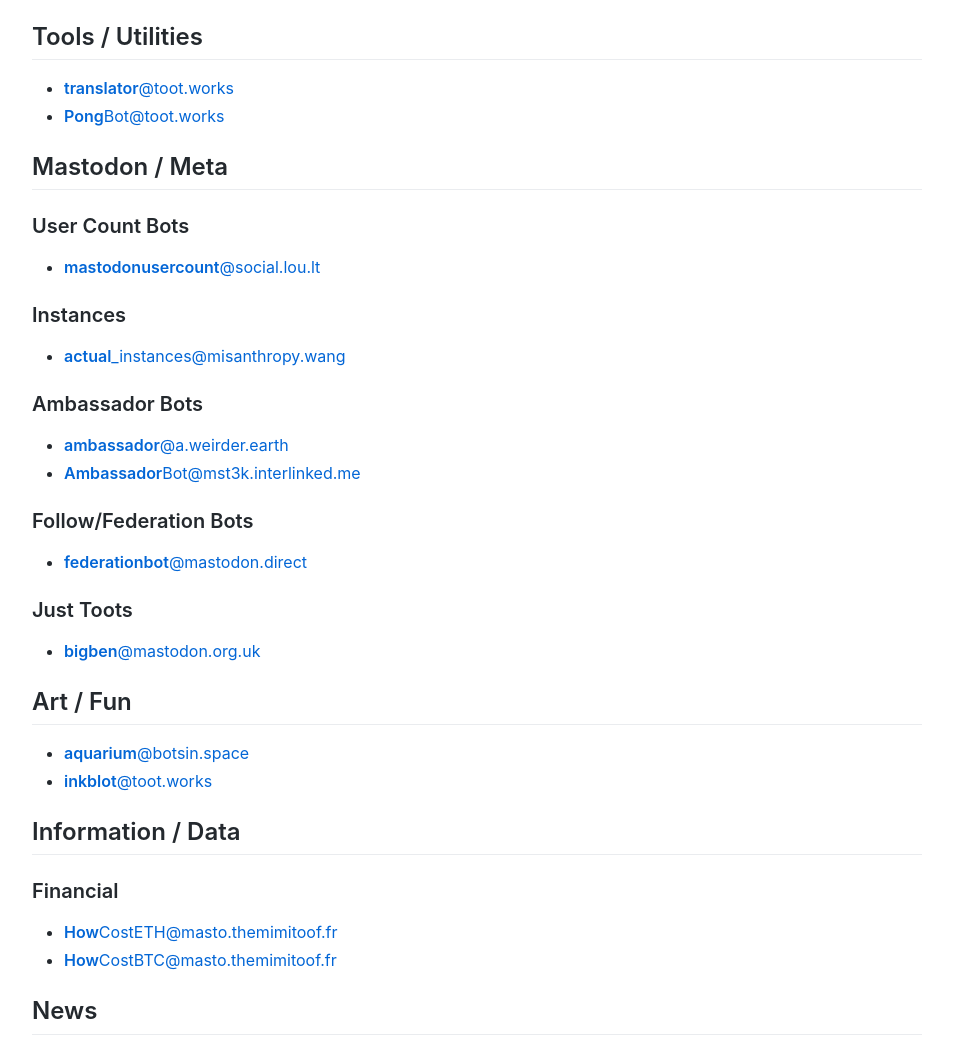
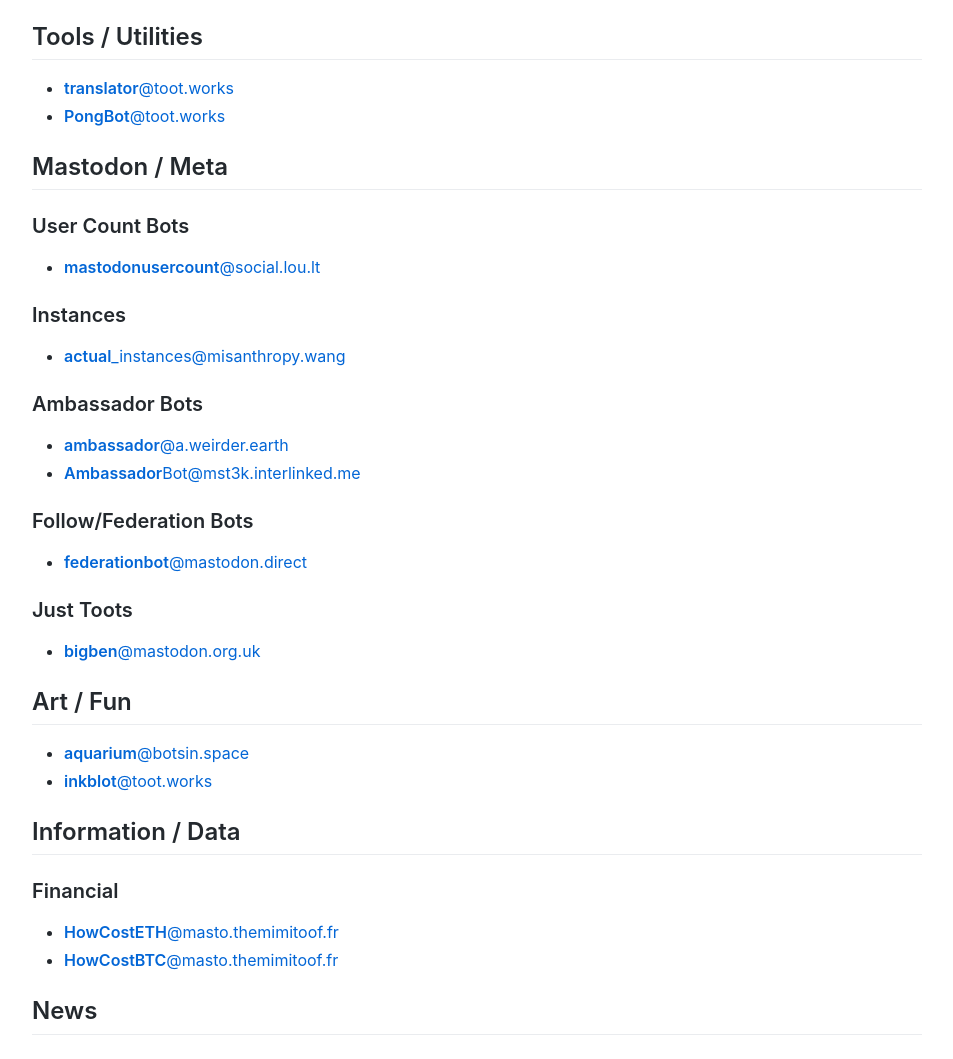
Before and after one commit to tootworks/bots, a Jekyll site: the page built from index.md, in a window 1280 px wide. Shown: the part 146-1205 px from the top of the page, without its empty margins (163-1116 px from the left). Built offline with Jekyll 4.4.1, drawn with Linux system fonts in a browser that asks for light colours.

Commit message:
formatting

```diff
--- a/index.md
+++ b/index.md
@@ -6,7 +6,7 @@ permalink: /
 This is a listing of Mastodon bots. [Edit this page on GitHub.](https://github.com/tootworks/bots/edit/master/index.md)
 ## Tools / Utilities
 - [**translator**@toot.works](https://toot.works/@translator)
-- [**Pong**Bot@toot.works](https://toot.works/@PongBot)
+- [**PongBot**@toot.works](https://toot.works/@PongBot)
 
 ## Mastodon / Meta
 ### User Count Bots
@@ -31,8 +31,8 @@ This is a listing of Mastodon bots. [Edit this page on GitHub.](https://github.c
 
 ## Information / Data
 ### Financial
-- [**How**CostETH@masto.themimitoof.fr](https://masto.themimitoof.fr/@HowCostETH)
-- [**How**CostBTC@masto.themimitoof.fr](https://masto.themimitoof.fr/@HowCostBTC)
+- [**HowCostETH**@masto.themimitoof.fr](https://masto.themimitoof.fr/@HowCostETH)
+- [**HowCostBTC**@masto.themimitoof.fr](https://masto.themimitoof.fr/@HowCostBTC)
 
 ## News
 ### Science
```
